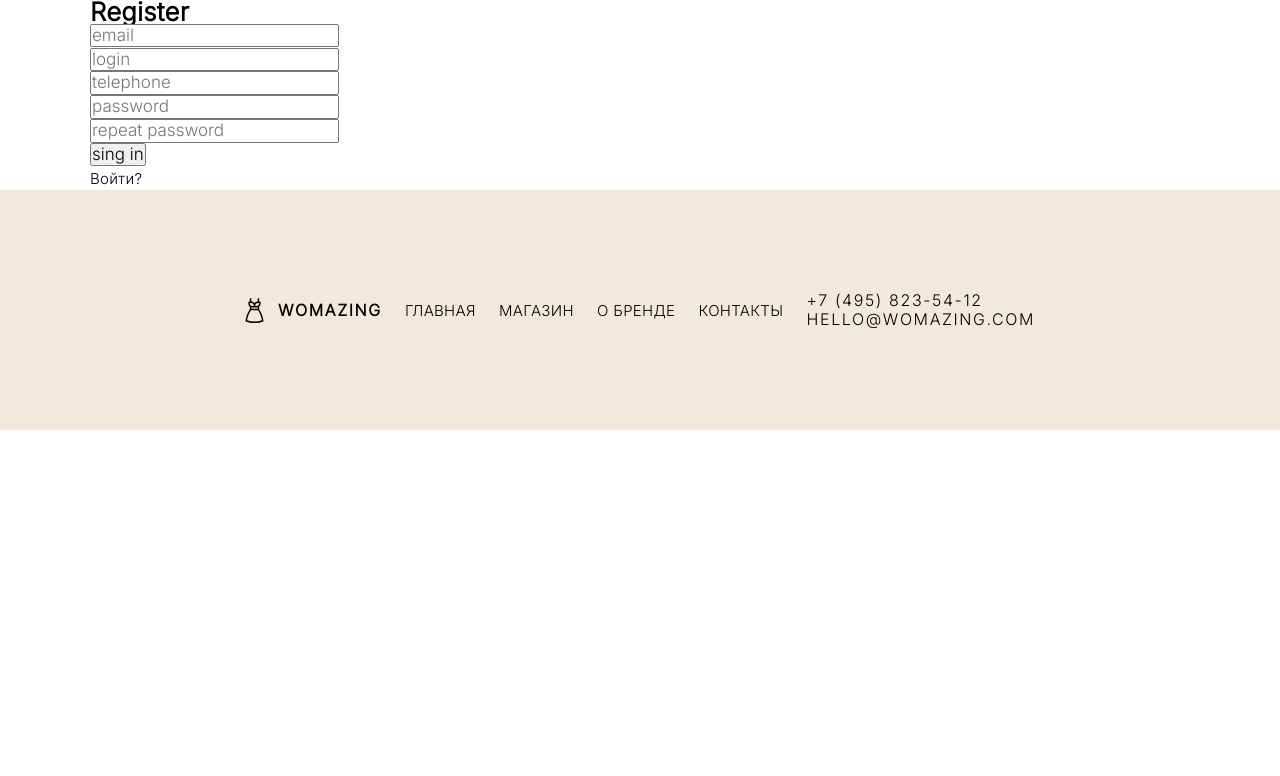
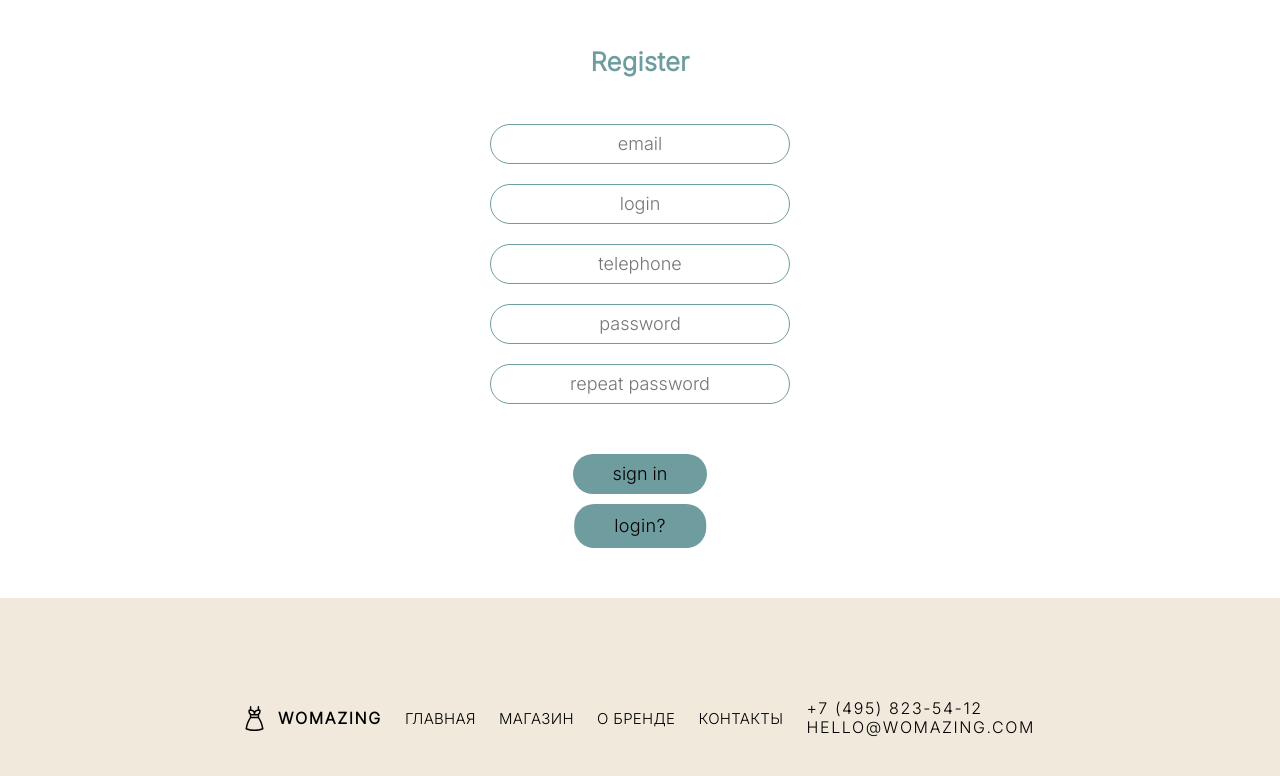
Before and after one commit to fermer123/test, a React (Create React App) app: page /register in a window 1280 px wide. Shown: the top 776 px of the page. Built offline with nearby package versions, Linux system fonts and the light colour scheme.

Commit message:
register

```diff
--- a/src/pages/Register/Register.jsx
+++ b/src/pages/Register/Register.jsx
@@ -13,23 +13,48 @@ const Register = () => {
     <div className='container'>
       <div className={style.register}></div>
       <form onSubmit={registerUser}>
-        <h2>Register</h2>
-        <input name='email' type='email' placeholder='email' />
-        <br />
-        <input name='login' type='login' placeholder='login' />
-        <br />
-        <input name='tel' type='tel' placeholder='telephone' />
-        <br />
-        <input name='password' type='password' placeholder='password' />
-        <br />
-        <input type='password' placeholder='repeat password' />
-        <br />
-        <button type='submit'>sing in</button>
-        <p>
-          <NavLink className={style.header_link} to='/login'>
-            Войти?
-          </NavLink>
-        </p>
+        <h2 className={style.register_h2}>Register</h2>
+        <div className={style.register_list}>
+          <input
+            className={style.input}
+            name='email'
+            type='email'
+            placeholder='email'
+          />
+
+          <input
+            className={style.input}
+            name='login'
+            type='login'
+            placeholder='login'
+          />
+
+          <input
+            className={style.input}
+            name='tel'
+            type='tel'
+            placeholder='telephone'
+          />
+
+          <input
+            className={style.input}
+            name='password'
+            type='password'
+            placeholder='password'
+          />
+
+          <input
+            className={style.input}
+            type='password'
+            placeholder='repeat password'
+          />
+        </div>
+        <button className={style.btn} type='submit'>
+          sign in
+        </button>
+        <NavLink className={style.header_link} to='/login'>
+          login?
+        </NavLink>
       </form>
     </div>
   );
--- a/src/pages/Register/Register.module.scss
+++ b/src/pages/Register/Register.module.scss
@@ -1,14 +1,63 @@
+.register_h2 {
+  text-align: center;
+  margin-bottom: 50px;
+  margin-top: 50px;
+  color: #6e9c9f;
+}
+
+.register_list {
+  display: flex;
+  flex-direction: column;
+  gap: 20px;
+  justify-content: center;
+  margin-bottom: 50px;
+}
+
+.input {
+  width: 300px;
+  margin: 0 auto;
+  height: 40px;
+  border-radius: 20px;
+  border: 1px solid #6e9c9f;
+  padding: 5px 10px;
+  font-size: 18px;
+  text-align: center;
+  &::placeholder {
+    text-align: center;
+  }
+  &:focus {
+    border: 1px solid #6e9c9f;
+    outline: none;
+  }
+}
+
 .header_link {
   text-decoration: none;
+  font-size: 18px;
+  background-color: #6e9c9f;
+  border: none;
+  border-radius: 20px;
+  color: #000000;
+  display: inline-block;
+  margin-top: 10px;
+  margin-bottom: 50px;
+  padding: 10px 40px;
+  margin-left: 50%;
+  transform: translateX(-50%);
   font-style: normal;
   font-weight: 400;
-  font-size: 15px;
-  line-height: 140%;
-  letter-spacing: 0.02em;
+}
+
+.btn {
   color: #000000;
-  &:active,
-  &:hover,
-  &:focus {
-    color: #6e9c9f;
-  }
+  padding: 10px 40px;
+  background-color: #6e9c9f;
+  font-style: normal;
+  font-weight: 400;
+  border: none;
+  font-size: 18px;
+  border-radius: 20px;
+  display: block;
+  margin: 0 auto;
+  cursor: pointer;
 }
```
